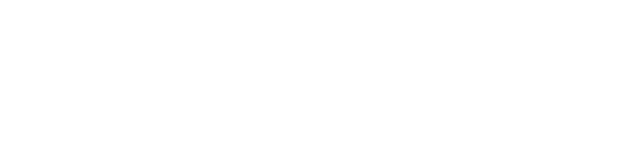
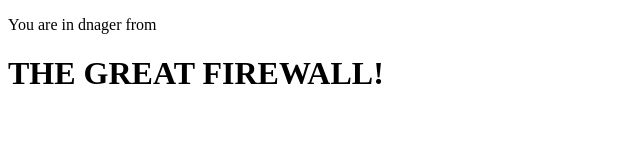
Before and after one commit to JonathanFavela10/China-, a plain HTML site: page index.html in a window 1280 px wide. Shown: the whole page, without its empty margins (0-640 px from the left). Drawn offline with Linux system fonts and the light colour scheme.

Commit message:
Update index.html

```diff
--- a/index.html
+++ b/index.html
@@ -1,9 +1,9 @@
 <!DOCTYPE html>
 <html>
 	<head>
-		<title>Page Title</title>
+		<title>FIREWALL</title>
 	</head>
 	<body>
-
+		<p> You are in dnager from </p> <h1>THE GREAT FIREWALL!</h1>
 	</body>
 </html>
```
